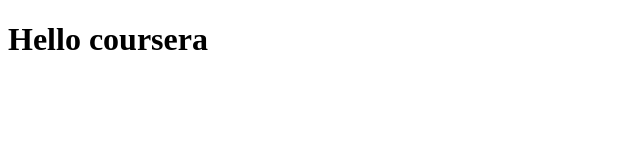
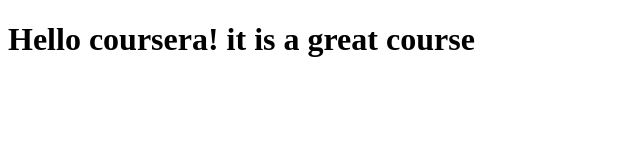
Before and after one commit to Mildancer/milCoursera, a plain HTML site: page site/index.html in a window 1280 px wide. Shown: the whole page, without its empty margins (0-640 px from the left). Drawn offline with Linux system fonts and the light colour scheme.

Commit message:
Small addition to page content

```diff
--- a/site/index.html
+++ b/site/index.html
@@ -4,6 +4,6 @@
 	<title>Hello coursera</title>
 </head>
 <body>
-<h1>Hello coursera</h1>
+<h1>Hello coursera! it is a great course</h1>
 </body>
 </html>
```
